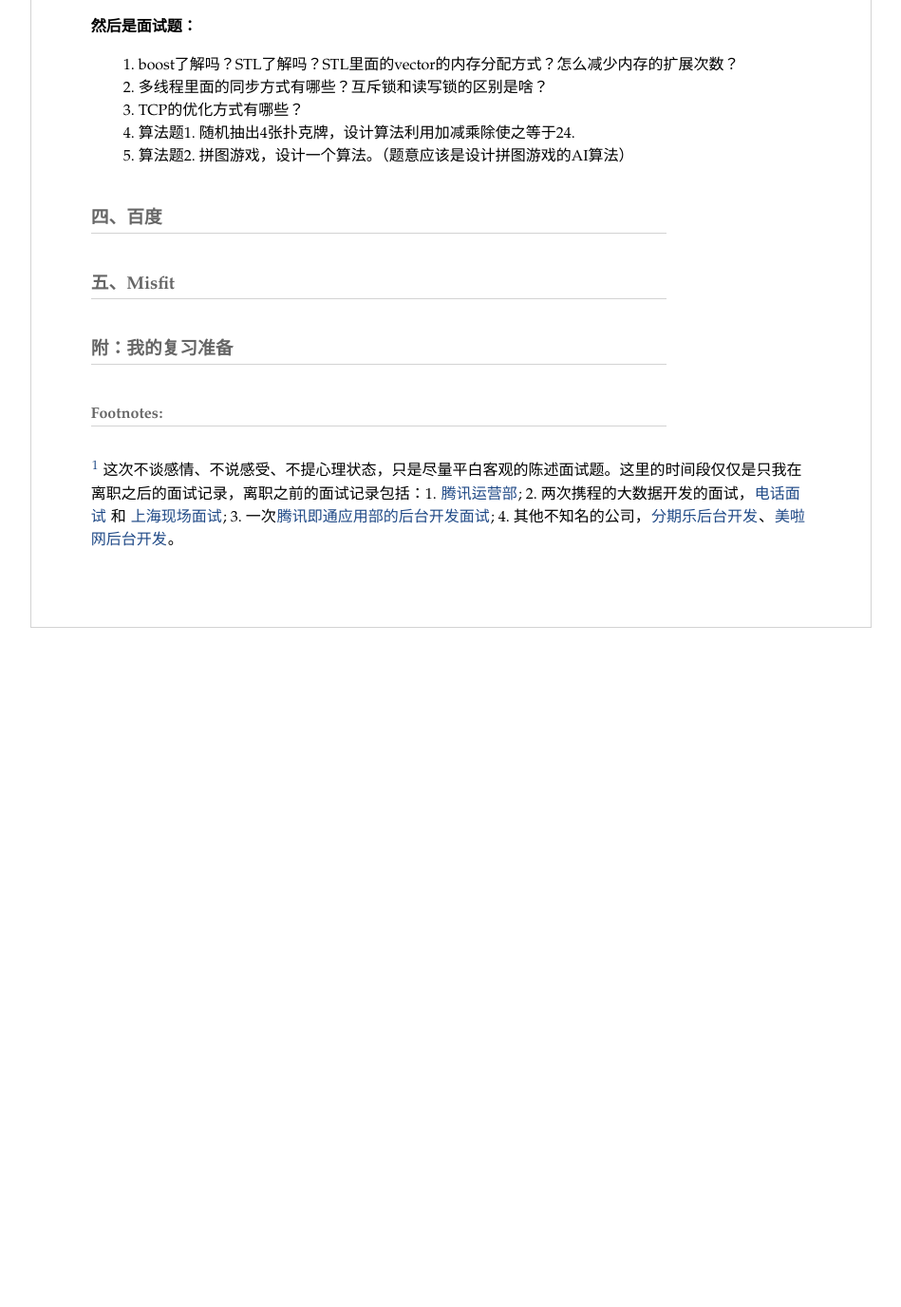
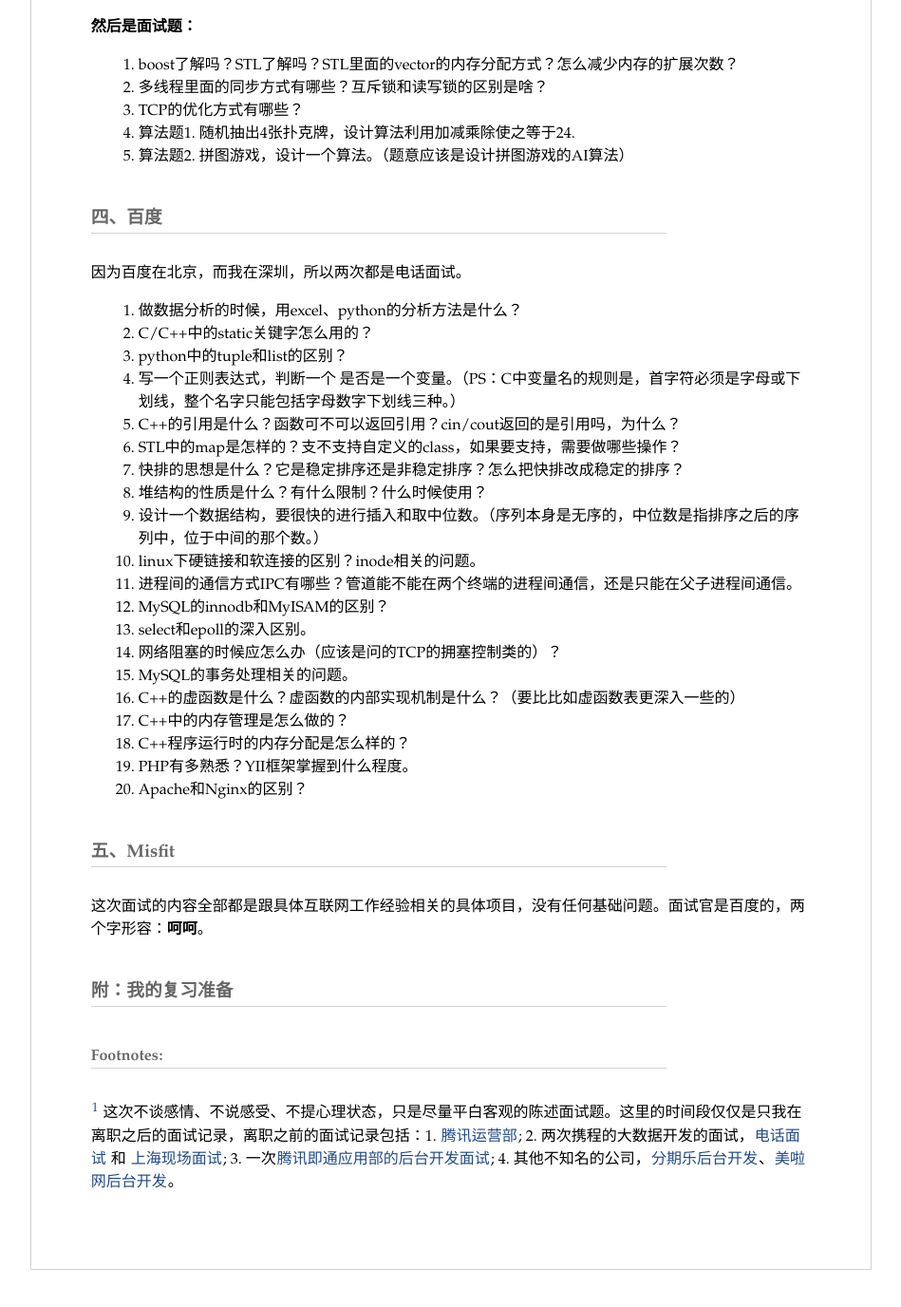
Before and after one commit to kk-mood/mood, a Jekyll site: the page built from _posts/2015-02-01-all-interview-summary.md, in a window 1280 px wide and 1400 px high, scrolled down 3919 px. Shown: the top 1376 px of the window at 95% size, without its empty margins (166-1115 px from the left). Built offline with Jekyll 4.4.1, drawn with Linux system fonts in a browser that asks for light colours; Markdown is read by kramdown in place of the engine named in the settings; comment, search, counter and statistics services are not loaded; before the commit the page ends 4643 px from its top, so only the background shows below that.

Commit message:
增加百度的面试题。

```diff
--- a/_posts/2015-02-01-all-interview-summary.md
+++ b/_posts/2015-02-01-all-interview-summary.md
@@ -151,8 +151,33 @@ struct Node <br />
 
 ### 四、百度 ###
 
+因为百度在北京，而我在深圳，所以两次都是电话面试。
+
+1. 做数据分析的时候，用excel、python的分析方法是什么？
+2. C/C++中的static关键字怎么用的？
+3. python中的tuple和list的区别？
+4. 写一个正则表达式，判断一个 是否是一个变量。（PS：C中变量名的规则是，首字符必须是字母或下划线，整个名字只能包括字母数字下划线三种。）
+5. C++的引用是什么？函数可不可以返回引用？cin/cout返回的是引用吗，为什么？
+6. STL中的map是怎样的？支不支持自定义的class，如果要支持，需要做哪些操作？
+7. 快排的思想是什么？它是稳定排序还是非稳定排序？怎么把快排改成稳定的排序？
+8. 堆结构的性质是什么？有什么限制？什么时候使用？
+9. 设计一个数据结构，要很快的进行插入和取中位数。（序列本身是无序的，中位数是指排序之后的序列中，位于中间的那个数。）
+10. linux下硬链接和软连接的区别？inode相关的问题。
+11. 进程间的通信方式IPC有哪些？管道能不能在两个终端的进程间通信，还是只能在父子进程间通信。
+12. MySQL的innodb和MyISAM的区别？
+13. select和epoll的深入区别。
+14. 网络阻塞的时候应怎么办（应该是问的TCP的拥塞控制类的）？
+15. MySQL的事务处理相关的问题。
+16. C++的虚函数是什么？虚函数的内部实现机制是什么？（要比比如虚函数表更深入一些的）
+17. C++中的内存管理是怎么做的？
+18. C++程序运行时的内存分配是怎么样的？
+19. PHP有多熟悉？YII框架掌握到什么程度。
+20. Apache和Nginx的区别？
+
 
 ### 五、Misfit ###
+
+这次面试的内容全部都是跟具体互联网工作经验相关的具体项目，没有任何基础问题。面试官是百度的，两个字形容：**呵呵**。
 
 
 ### 附：我的复习准备 ###
```
